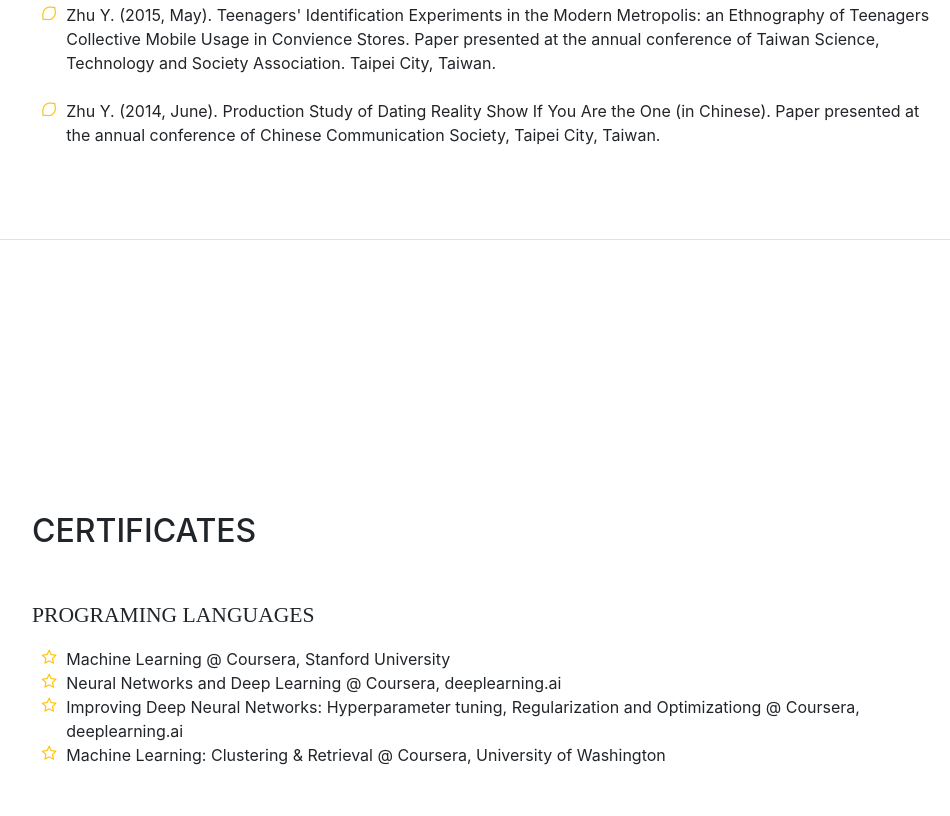
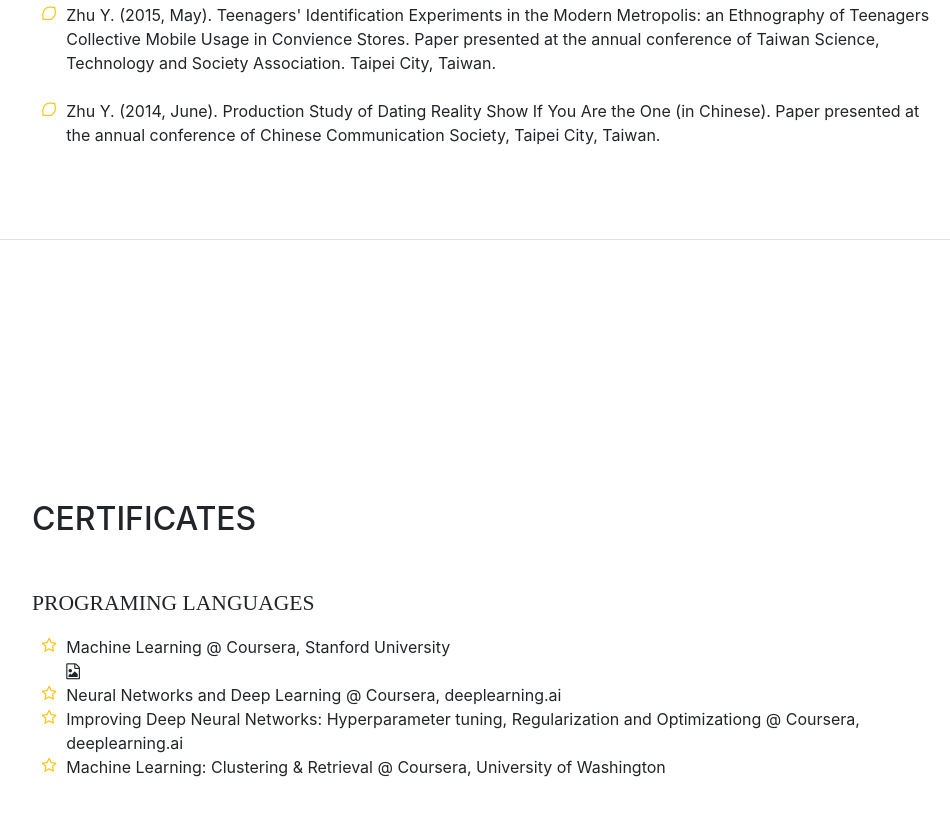
Before and after one commit to juniorworld/juniorworld.github.io, a website with bundled scripts: page index.html in a window 1280 px wide. Shown: the part 3116-3932 px from the top of the page, without its empty margins (288-1238 px from the left). Built offline with nearby package versions, Linux system fonts and the light colour scheme; a web font is replaced by a local one.

Commit message:
Update index.html

```diff
--- a/index.html
+++ b/index.html
@@ -253,6 +253,7 @@
           <li>
             <i class="fa-li fa fa-star-o text-warning"></i>
             Machine Learning @ Coursera, Stanford University<br>
+            <i class="fa fa-file-image-o" aria-hidden="true" href="img/certificates-ML.png"></i>
           </li>
           <li>
             <i class="fa-li fa fa-star-o text-warning"></i>
```
